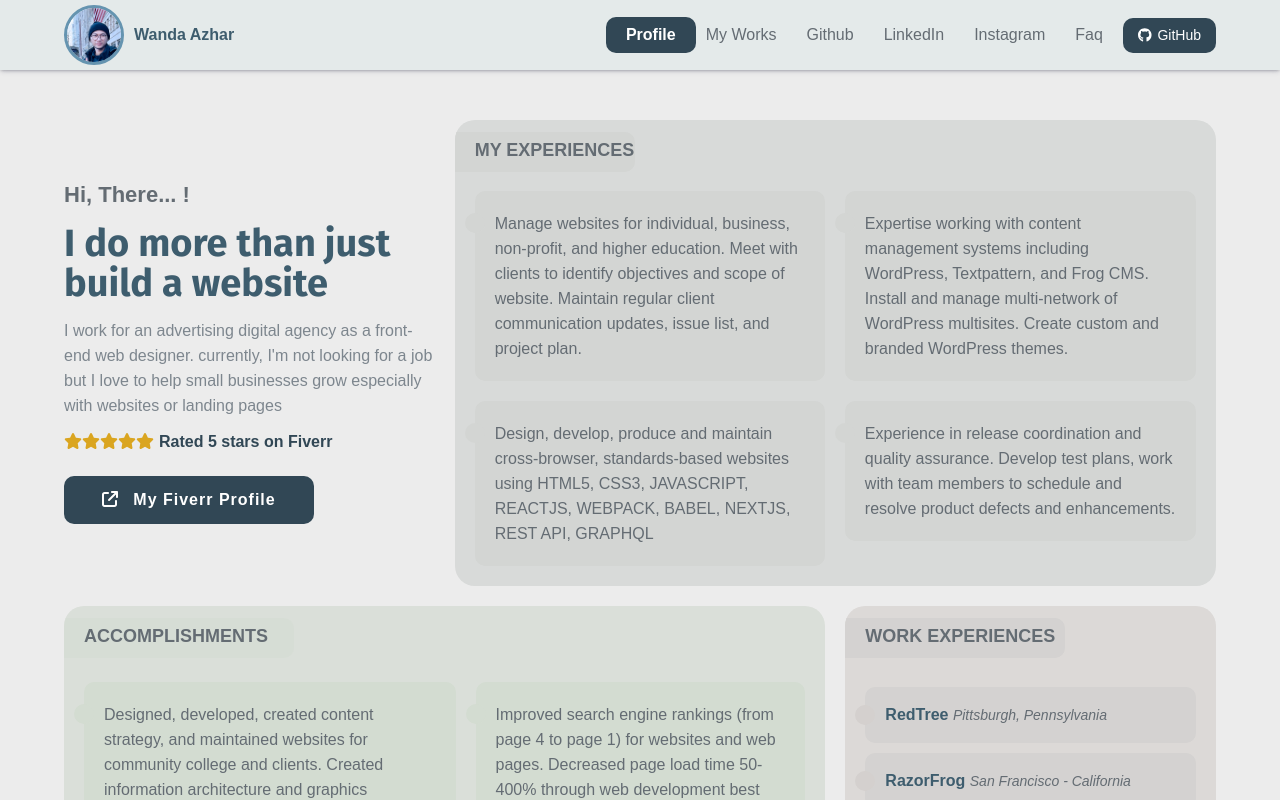
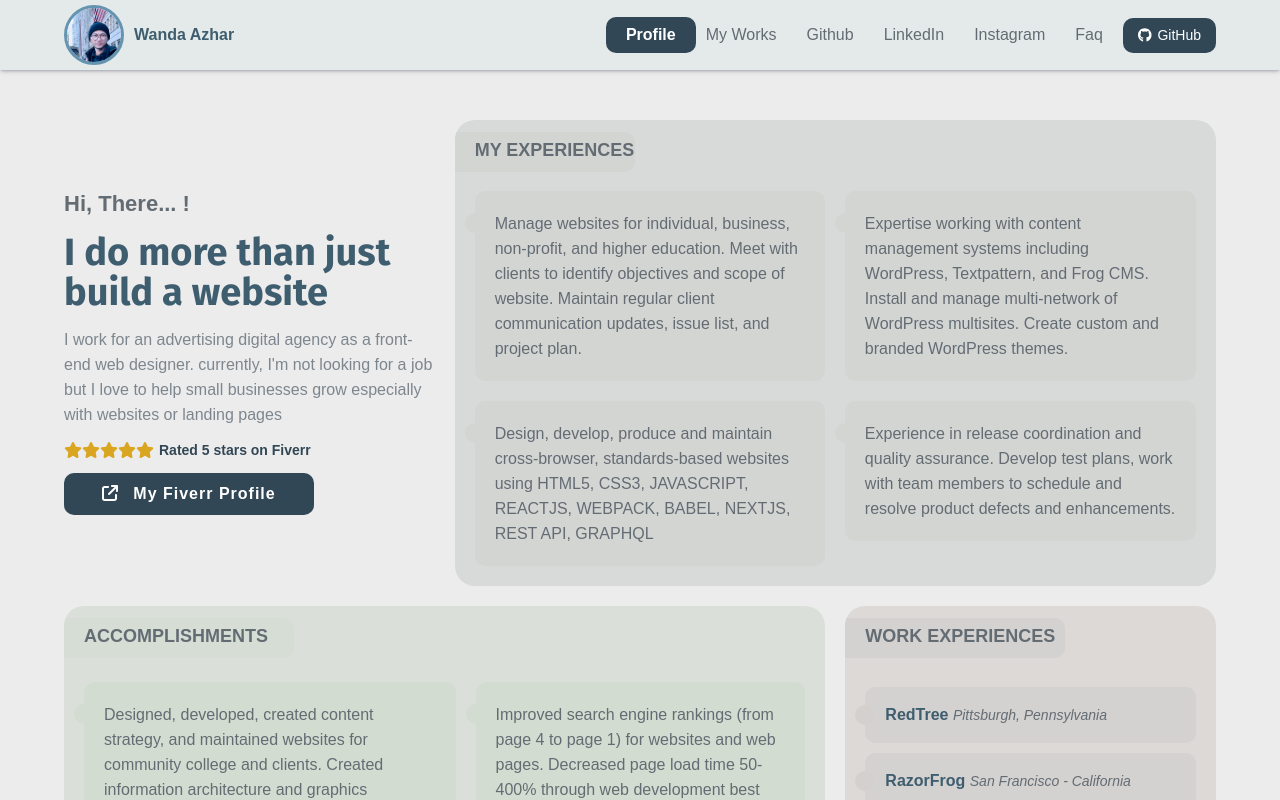
Before and after one commit to wandaazhar007/portfolio, a Next.js app: page / in a window 1280 px wide. Shown: the top 800 px of the page. Built offline with nearby package versions, Linux system fonts and the light colour scheme; a web font is replaced by a local one.

Commit message:
refactor code

```diff
--- a/app/components/hero/Hero.tsx
+++ b/app/components/hero/Hero.tsx
@@ -19,7 +19,7 @@ const Hero: React.FC = () => {
     setIsLoading(true);
   }
   return (
-    <section className="hero">
+    <section className="home">
       <div className="wrapContainer">
         <div className="sectionContainer">
 
@@ -34,9 +34,20 @@ const Hero: React.FC = () => {
                 scale: [0, 1.2, 1],
                 rotate: [0, -3, 0]
               }}
-            >I do more than just build a website</motion.h1>
-            <p > I work for an advertising digital agency as a front-end web designer. currently, I&apos;m not looking for a job but I love to help small businesses grow especially with websites or landing pages</p>
-            <div className="proof">
+            >I do more than just build a website
+            </motion.h1>
+            <motion.p
+              initial={{ opacity: 0, scale: 1, x: -100 }}
+              whileInView={{ opacity: 1, scale: 1, x: 0 }}
+              transition={{ duration: 1 }}
+            >
+              I work for an advertising digital agency as a front-end web designer. currently, I&apos;m not looking for a job but I love to help small businesses grow especially with websites or landing pages
+            </motion.p>
+            <motion.div
+              initial={{ opacity: 0, scale: 1, y: 100 }}
+              whileInView={{ opacity: 1, scale: 1, y: 0 }}
+              transition={{ duration: 1 }}
+              className="proof">
               <div className="icons">
                 <FontAwesomeIcon icon={faStar} className="icon" />
                 <FontAwesomeIcon icon={faStar} className="icon" />
@@ -44,12 +55,19 @@ const Hero: React.FC = () => {
                 <FontAwesomeIcon icon={faStar} className="icon" />
                 <FontAwesomeIcon icon={faStar} className="icon" />
               </div>
-              <span >Rated 5 stars on Fiverr</span>
-            </div>
-            <button>
-              <FontAwesomeIcon icon={faArrowUpRightFromSquare} className="icon" />
-              <span>My Fiverr Profile</span>
-            </button>
+              <span>Rated 5 stars on Fiverr</span>
+            </motion.div>
+            <Link href="https://fiverr.com/" target="_blank">
+              <motion.button
+                animate={{
+                  scale: [0, 1.2, 1],
+                  rotate: [0, -3, 0]
+                }}
+              >
+                <FontAwesomeIcon icon={faArrowUpRightFromSquare} className="icon" />
+                <span>My Fiverr Profile</span>
+              </motion.button>
+            </Link>
           </div>
 
           <div className="experiences">
--- a/app/components/hero/hero.scss
+++ b/app/components/hero/hero.scss
@@ -2,7 +2,7 @@
 @import '../../styles/variable.scss';
 @import url('https://fonts.googleapis.com/css2?family=Karla:ital,wght@0,200;0,300;0,400;0,500;0,600;0,700;1,300&family=PT+Sans+Caption:wght@400;700&display=swap');
 
-.hero {
+.home {
 
   .wrapContainer {
     .sectionContainer {
@@ -70,7 +70,7 @@
           }
 
           span {
-            font-size: 1.6rem;
+            font-size: 1.4rem;
             // font-style: italic;
             color: $colorOldDrab;
             font-weight: 700;
@@ -79,10 +79,10 @@
         }
 
         button {
-          margin-top: 1rem;
+          // margin-top: 1rem;
           font-size: 1.6rem;
           width: 25rem;
-          padding: 1.5rem 2rem;
+          padding: 1.2rem 1.8rem;
           border: transparent;
           border-radius: 1rem;
           cursor: pointer;
```
